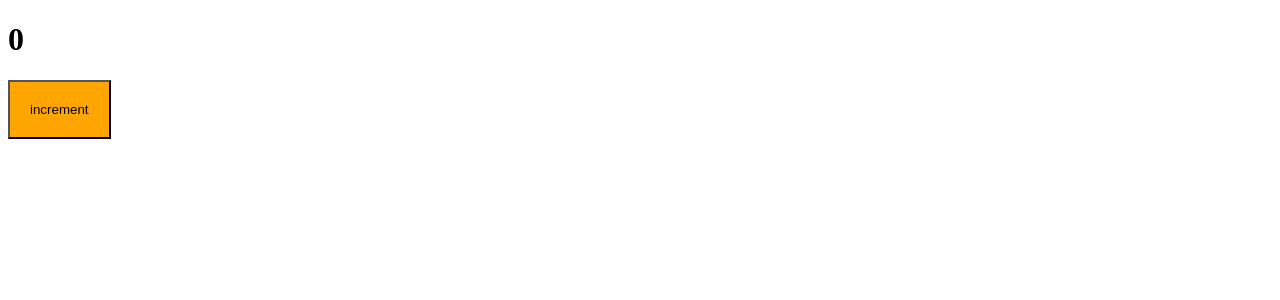
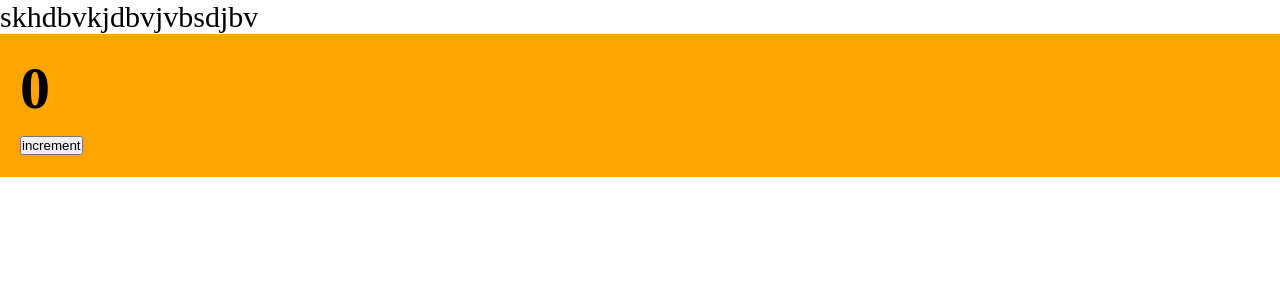
Before and after one commit to space-ii/dev-craft, a React app: page / in a window 1280 px wide. Shown: the top 300 px of the page. Built offline with nearby package versions, Linux system fonts and the light colour scheme.

Commit message:
css-modules

```diff
--- a/package.json
+++ b/package.json
@@ -19,6 +19,7 @@
     "@types/webpack-dev-server": "^4.7.2",
     "css-loader": "^6.8.1",
     "html-webpack-plugin": "^5.5.0",
+    "mini-css-extract-plugin": "^2.5.3",
     "sass": "^1.68.0",
     "sass-loader": "^13.3.2",
     "style-loader": "^3.3.3",
--- /dev/null
+++ b/src/App.tsx
@@ -0,0 +1,12 @@
+import React from "react";
+import { Counter } from "./components/counter";
+import "./index.scss";
+
+export default function App() {
+  return (
+    <div className="app">
+      skhdbvkjdbvjvbsdjbv
+      <Counter />
+    </div>
+  );
+}
--- a/src/components/Counter.scss
+++ b/src/components/Counter.module.scss
@@ -1,4 +1,4 @@
-button {
+.btn {
   padding: 20px;
   background-color: orange;
 }
--- a/src/components/Counter.tsx
+++ b/src/components/Counter.tsx
@@ -1,5 +1,5 @@
 import React, { useState } from "react";
-import "./Counter.scss";
+import classes from "./Counter.module.scss";
 
 export const Counter = () => {
   const [count, setCount] = useState(0);
@@ -9,7 +9,7 @@
   };
 
   return (
-    <div>
+    <div className={classes.btn}>
       <h1>{count}</h1>
       <button onClick={increment}>increment</button>
     </div>
--- /dev/null
+++ b/src/index.scss
@@ -0,0 +1,9 @@
+* {
+  margin: 0;
+  padding: 0;
+  box-sizing: border-box;
+}
+
+.app {
+  font-size: 30px;
+}
--- a/src/index.tsx
+++ b/src/index.tsx
@@ -1,9 +1,5 @@
 import { render } from "react-dom";
+import App from "./App";
 import { Counter } from "./components/counter";
 
-render(
-  <div>
-    <Counter />
-  </div>,
-  document.getElementById("root")
-);
+render(<App />, document.getElementById("root"));
```
Also changed, not shown: src/global.d.ts (added, +7 -0 lines), 9 other files (tests, documents, lock files or other folders).
